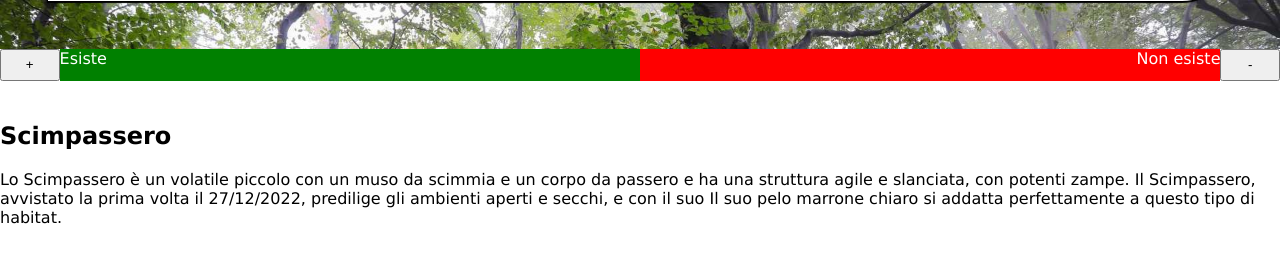
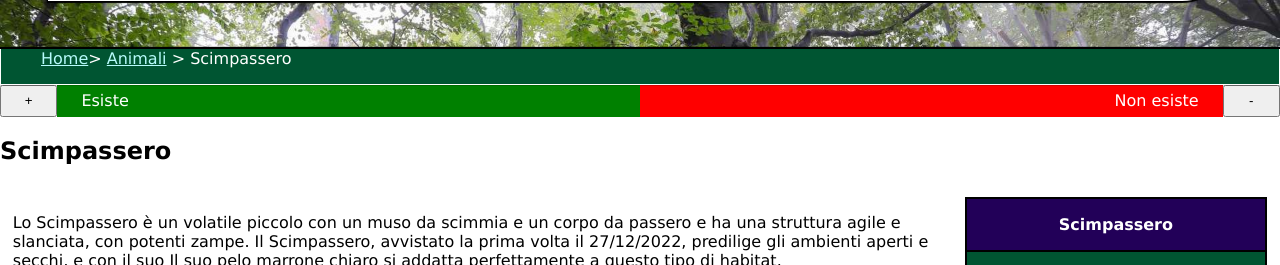
Before and after one commit to SansonSebastiano/Progetto_tecweb_2023, a PHP site: page /html/animal.html in a window 1280 px wide. Shown: the part 257-522 px from the top of the page. Run offline with PHP 8.4, Linux system fonts and the light colour scheme.

Commit message:
Modifiche al CSS

```diff
--- a/css/animal.css
+++ b/css/animal.css
@@ -2,57 +2,58 @@ main{
     background-color: #fff;
 }
 
-.main-wrapper{
-    display: grid;
-    grid-template-columns: 1fr 0.55fr;
-    grid-gap: 2em;
-    grid-template-areas: "a a"
-                         "b b"
-                         "c d"
-                         "c e"
-                         "f f";
+
+main section > *, main h1{
+    margin: 0.8em;
+}
+
+.speech-help{
+    position: absolute;
+    height: 1px;
+    width: 1px;
+    overflow: hidden;
+    clip: rect(1px, 1px, 1px, 1px);
 }
 
 #animal-voting{
-    grid-row: 1;
-    grid-area: a;
     display: flex;
     height: 150%;
     color: #FFFFFF;
     flex-direction: row;
     justify-content: center;
-    max-width: 100%;
-
 }
 
 #animal-voting #green-space{
     width: 50%;
     background-color: green;
+    padding-left: 1.5em;
 }
 
 #animal-voting #red-space{
     background-color: red;
     width: 50%;
     text-align: end;
+    padding-right: 1.5em;
 }
 
+#animal-voting span{
+    padding: 0.4em;
+}
 #animal-voting button{
     width: 5%;
 }
 .animalstats img{
-    grid-area: d;
     width: 65%;
     margin: 1%;
     align-self: center;
     border: #000 2px solid;
 }
+
 #animal-description{
-    grid-area: b;
+    display: flex;
+    flex-direction: row;
 }
 
-#main-article-section{
-    grid-area: c;
-}
 #main-article-div {
     color:white;
     height: 25em;
@@ -81,7 +82,6 @@ main{
 #main-article-subtitle {
     font-size: 1em;
 }
-
 
 #animal-info{
     display: flex;
@@ -116,9 +116,12 @@ ul.coloredlist{
 nav h2,nav .article{
     text-align: center;
 }
+
 #related-articles{
     grid-area: f;
+    padding-bottom: 2em;
 }
+
 #related-articles-list{
     width: 100%;
     display: flex;
@@ -134,6 +137,9 @@ nav h2,nav .article{
 
 ul .article{
     padding: 2.5em;
-    height: 20%;
-    flex: 1 1 100px;
+    flex: 1 1 10px;
 }
+
+footer{
+    padding: 1%;
+}
--- a/css/main.css
+++ b/css/main.css
@@ -4,6 +4,8 @@
     --color2: rgb(0, 85, 50);
     --color3: rgb(255,255,255);
     --color4: rgb(200,200,200);
+    --unvisitedLinks: rgb(182, 251, 251);
+    --visitedLinks: rgb(79, 252, 252);
     --width-perc-global: 1400px;
     --width-perc-main: 75%;
     --margin-default: 3em;
@@ -24,6 +26,14 @@ html {
 img {
     box-shadow: var(--box-shadow-light);
 
+}
+
+a{
+    color: var(--unvisitedLinks);
+}
+
+a:visited{
+    color: var(--visitedLinks);
 }
 
 .tag {
@@ -121,6 +131,7 @@ header div {
     border-bottom: 1px solid white;
     border-left: 1px solid white;
     border-right: 1px solid white;
+    color: #fff;
 
     position: sticky;
     z-index: 1;
@@ -129,7 +140,13 @@ header div {
     box-shadow: 0px -1px 1px 1px black;
 }
 
+.breadcrumb-list{
+    list-style: none outside;
+}
 
+.breadcrumb-list li{
+    display: inline;
+}
 /* GOUP */
 
 #go-up-div {
@@ -157,6 +174,7 @@ footer {
     border-top: 1px solid white;
     border-left: 1px solid white;
     border-right: 1px solid white;
+    color: #fff;
 
     clear:both;
     background-color: var(--color2);
--- a/css/media.css
+++ b/css/media.css
@@ -11,3 +11,14 @@
         width: 100%;
     }
 }
+
+@media screen and (max-width:768px) {
+    #animal-description{
+        flex-direction: column-reverse;
+    }
+
+    #animal-description
+    ul .article{
+        padding: 1.5em;
+    }
+}
--- a/html/animal.html
+++ b/html/animal.html
@@ -5,6 +5,8 @@
     <meta name="viewport" content="width=device-width, initial-scale=1.0">
     <link rel="stylesheet" type="text/css" href="../css/main.css">
     <link rel="stylesheet" type="text/css" href="../css/animal.css">
+    <link rel="stylesheet" type="text/css" href="../css/media.css">
+    <script src="../js/animal.js" defer></script>
     <title>Scimpassero - eLusive</title>
 </head>
 <body>
@@ -25,15 +27,23 @@
         </div>
         <div id="header-deco"></div>
     </header>
+    <nav id = "breadcrumb">
+        <ul class="breadcrumb-list">
+            <li><a href="index.html">Home</a>&gt;</li>
+            <li><a href="animali.html">Animali</a> &gt;</li>
+            <li>Scimpassero</li>
+        </ul>
+    </nav>
     <main class="main-wrapper">
             <div id="animal-voting">
                 <button>+</button><span id="green-space">Esiste </span><span id="red-space">Non esiste</span><button>-</button>
             </div>
+            <h2>Scimpassero</h2>
             <section id="animal-description">
-                <h1>Scimpassero</h1>
+                <div>
+                    <article>
                         <p>Lo Scimpassero è un volatile piccolo con un muso da scimmia e un corpo da passero e ha una struttura agile e slanciata, con potenti zampe. Il Scimpassero, avvistato la prima volta il <time datetime="1914-12-20">27/12/2022</time>, predilige gli ambienti aperti e secchi, e con il suo Il suo pelo marrone chiaro si addatta perfettamente a questo tipo di habitat.</p>
-            </section>
-            <section id="main-article-section">
+                    </article>
                     <div id = "main-article-div">
                         <img src="../images/articles/1.jpg" />
                         <div id="main-article-tag" class="tag">SCOPERTA</div>
@@ -42,10 +52,12 @@
                             <div id = "main-article-subtitle">"Increddibbile!" dice R. Bandiera</div>
                         </div>
                     </div>
+               </div>
 
-            </section>
-            <section id="animal-info">
-                    <table id="animal-stats">
+                <aside id="animal-info">
+                    <div class="speech-help" id="table-summary">Dati informativi sulla data di ultimo
+                        avvistamento, data di scoperta e stato corrente.</div>
+                        <table id="animal-stats" aria-describedby="table-summary">
                             <thead>
                                 <tr>
                                     <th colspan="2">Scimpassero</th>
@@ -69,7 +81,10 @@
                                 </tr>
                             </tbody>
                         </table>
+                </aside>
+
             </section>
+
         <nav id="related-articles">
             <h2>Articoli correlati:</h2>
 
```
Lines whose indentation alone changed are shown as unchanged.
